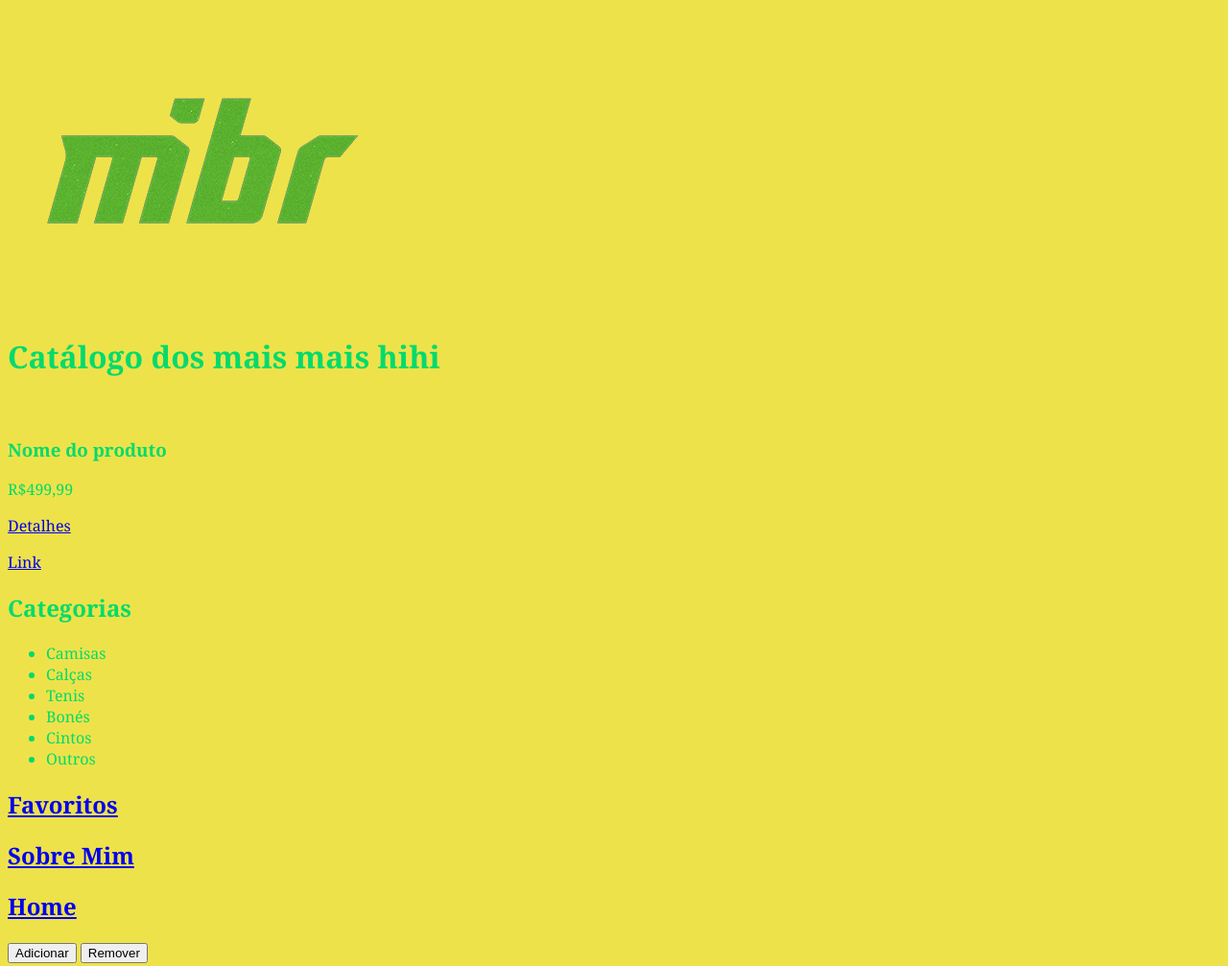
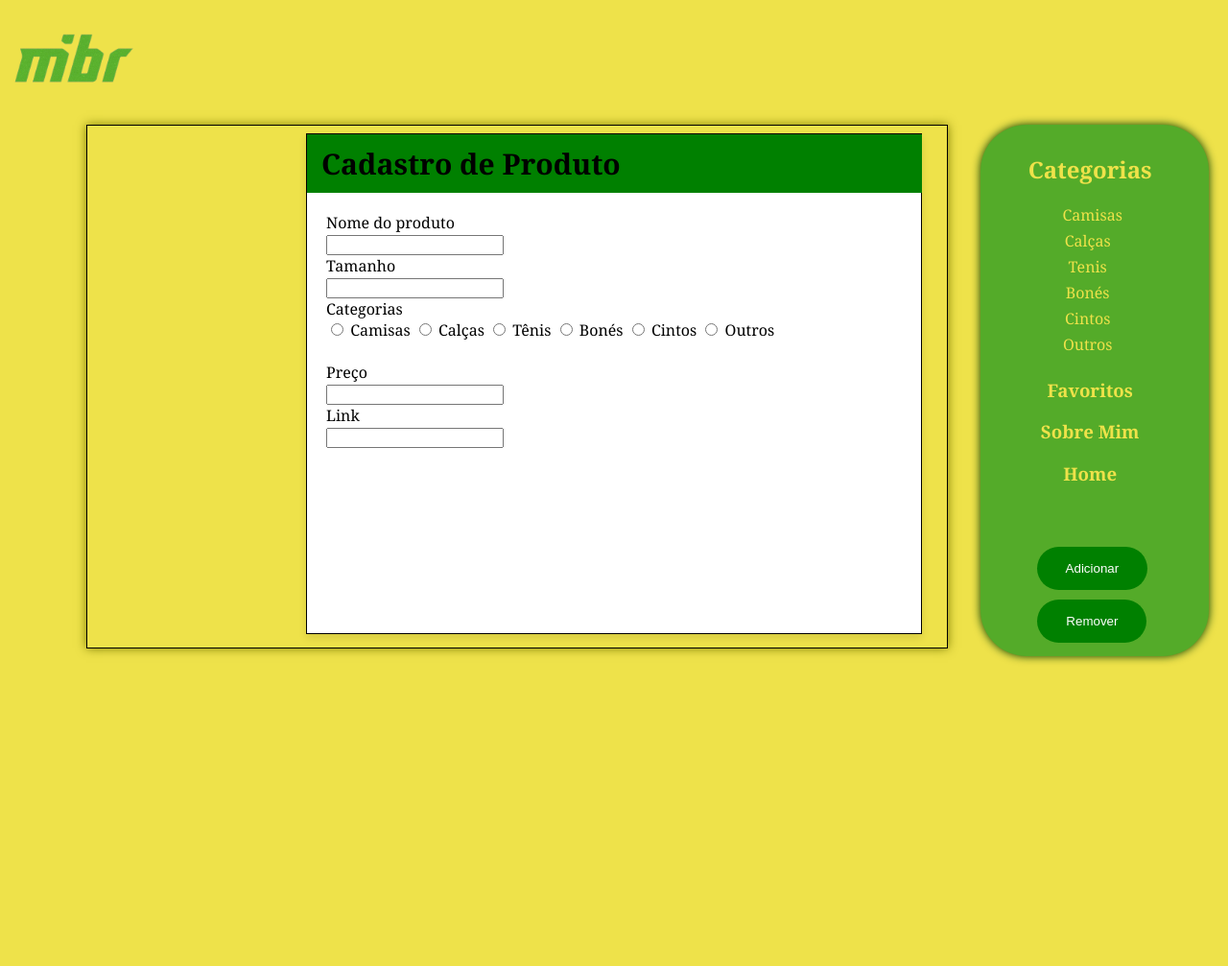
Before and after one commit to czartheboy/ProjetoWeb1, a plain HTML site: page index.html in a window 1280 px wide. Shown: the whole page at 96% size. After the commit the page ends 800 px from the top, so only its background shows below. Drawn offline with Linux system fonts and the light colour scheme.

Commit message:
Formulario adicionado

```diff
--- a/index.html
+++ b/index.html
@@ -1,48 +1,94 @@
 <!DOCTYPE html>
 <html lang="en">
+
 <head>
     <meta charset="UTF-8">
     <meta name="viewport" content="width=device-width, initial-scale=1.0">
     <title>jotaceiiiiiiiiiiii</title>
     <link rel="stylesheet" href="style.css">
 </head>
+
 <body>
     <div id="content">
         <header class="cabecalho">
-            <img src="images/mibrg.png" alt="logo">
-            <h1>Catálogo dos mais mais hihi</h1>
+            <img class="logo" src="images/mibrg.png" alt="logo">
         </header>
 
+        <aside>
+
+            <h2>Categorias</h2>
+            <ul>
+                <li><a href="#">Camisas</a></li>
+                <li><a href="#">Calças</a></li>
+                <li><a href="#">Tenis</a></li>
+                <li><a href="#">Bonés</a></li>
+                <li><a href="#">Cintos</a></li>
+                <li><a href="#">Outros</a></li>
+            </ul>
+
+            <h3><a href="favs.htm">Favoritos</a></h3>
+            <h3><a href="sobre.html">Sobre Mim</a></h3>
+            <h3><a href="index.html">Home</a></h3>
+
+            <div class="botoes">
+                <button id="adicionar">Adicionar</button>
+                <button id="remover">Remover</button>
+            </div>
+
+        </aside>
+
         <main>
-            <div class="produto">
-                <img src="" alt="">
-                <h3>Nome do produto</h3>
-                <p class="preco">R$499,99</p>
-                <p><a href="#">Detalhes</a></p>
-                <p><a href="#">Link</a></p>
-            </div>
+
         </main>
 
-        <aside>
-            <div class="menulateral">
-                <h2>Categorias</h2>
-                <ul>
-                    <li>Camisas</li>
-                    <li>Calças</li>
-                    <li>Tenis</li>
-                    <li>Bonés</li>
-                    <li>Cintos</li>
-                    <li>Outros</li>
-                </ul>
-                <h2><a href="favs.htm">Favoritos</a></h2>
-                <h2><a href="sobre.html">Sobre Mim</a></h2>
-                <h2><a href="index.html">Home</a></h2>
-            </div>
-            <div class="botoes">
-                <button class="adicionar">Adicionar</button>
-                <button class="remover">Remover</button>
-            </div>
-        </aside>
+        <div id="container-add">
+            <h1>Cadastro de Produto</h1>
+            <!-- Nome do Produto -->
+            <label for="name">Nome do produto</label><br>
+            <input type="text" id="name" name="name" required><br>
+
+            <!-- Tamanho do Produto -->
+            <label for="tamanho">Tamanho</label><br>
+            <input type="text" id="tamanho" name="tamanho" required><br>
+
+            <!-- Categorias (Escolha de Produto) -->
+            <label for="Categorias">Categorias</label><br>
+            <label>
+                <input type="radio" id="camisas" name="produto" value="camisas" required> Camisas
+            </label>
+            <label>
+                <input type="radio" id="calcas" name="produto" value="calcas"> Calças
+            </label>
+            <label>
+                <input type="radio" id="tenis" name="produto" value="tenis"> Tênis
+            </label>
+            <label>
+                <input type="radio" id="bones" name="produto" value="bones"> Bonés
+            </label>
+            <label>
+                <input type="radio" id="cintos" name="produto" value="cintos"> Cintos
+            </label>
+            <label>
+                <input type="radio" id="outros" name="produto" value="outros"> Outros
+            </label><br><br>
+
+            <!-- Preço -->
+            <label for="preco">Preço</label><br>
+            <input type="number" id="preco" name="preco" step="0.01" min="0" required><br>
+
+            <!-- Link -->
+            <label for="link">Link</label><br>
+            <input type="url" id="link" name="link" required><br>
+        </div>
+
+
+
+
+
     </div>
+
 </body>
+
+<script src="script.js"></script>
+
 </html>
--- /dev/null
+++ b/script.js
@@ -0,0 +1,16 @@
+console.log('Hello World');
+
+function add () {
+    alert("Adicionando produto");
+}
+
+function addproduto () {
+    var container = document.getElementById("container-add");
+
+    container.style.display = "block";
+}
+
+function fecharAdd () {
+    var container = document.getElementById("container-add");
+    container.style.display = "none";
+}
--- a/style.css
+++ b/style.css
@@ -1,5 +1,142 @@
 body {
     background-color: #eee24a;
     font-family: Georgia, 'Times New Roman', Times, serif;
-    color: #02da6c;
+    margin: 0;
+    padding: 0;
+
 }
+
+/* ---------- - Cabecalho - ----------- */
+
+header {
+    height: 120px;
+}
+
+.logo {
+    height: 120px;
+}
+
+
+/* ---------- - Barra lateral - ----------- */
+
+aside {
+    background-color: #54ab29;
+    color: #eee24a;
+    padding: 10px 0 0 20px;
+    border-radius: 3rem;
+    height: 34rem;
+    width: 17%;
+    float: right;
+    margin: 10px 20px 0 0;
+    box-shadow: 0 0 10px rgb(2, 59, 2);
+}
+
+aside > h2, h3 {
+    text-align: center;
+    margin-right: 30px;
+}
+
+aside > ul li {
+    text-align: center;
+    margin-left: 25px;
+}
+
+ul li a {
+    margin-right: 100px;
+}
+
+a {
+    text-decoration: none;
+    color: #eee24a;
+}
+
+ul li a:hover {
+    text-decoration: underline;
+    color: rgb(115, 115, 3);
+}
+
+
+h3 a:hover {
+    background-color: rgba(0, 0, 0, 0.5);
+}
+
+a:active {
+    color: white;
+    text-decoration: none;
+}
+
+li {
+    color: yellow;
+    margin-left: -20px;
+    padding-bottom: 5px;
+    list-style-type: none;
+}
+
+.botoes {
+    height: 8rem;
+    margin: 4rem 0 0 1rem;
+    width: 10rem;
+}
+
+.botoes button {
+    background-color: green;
+    color: white;
+    border: none;
+    border-radius: 5rem;
+    display: block;
+    padding: 15px 30px;
+    margin: 0 auto;
+}
+
+#adicionar {
+    margin: 1rem auto 10px auto;
+}
+
+#adicionar:hover {
+    background-color: #1c2f8b;
+    color: white;
+}
+
+#remover:hover {
+    background-color: rgb(242, 109, 109);
+}
+
+
+/* ---------- - Corpo / Catalogo - ----------- */
+
+main {
+    border: 1px solid black;
+    width: 70%;
+    height: 34rem;
+    float: left;
+    margin-left: 90px;
+    margin-top: 10px;
+    box-shadow: 0 0 10px rgb(125, 125, 1);
+}
+
+
+/* -------------------- Formulario cadaastro -------------------- */
+
+#container-add {
+    position: fixed; /* Fixa o formulário na tela */
+    top: 50%;        /* Coloca o formulário no meio da altura da tela */
+    left: 50%;       /* Coloca o formulário no meio da largura da tela */
+    transform: translate(-50%, -50%); /* Ajusta para centralizar exatamente */
+    width: 80%;      /* Define a largura do formulário (ajuste conforme necessário) */
+    max-width: 600px; /* Define a largura máxima (opcional) */
+    height: 30rem;
+    background-color: white; /* Cor de fundo para destacar o formulário */
+    padding: 20px;
+    border: 1px solid black; /* Borda do formulário */   /* Espaçamento interno */
+    box-shadow: 0 4px 8px rgba(0, 0, 0, 0.1); /* Sombra para dar destaque */
+    z-index: 10;     /* Garante que o formulário fique acima de outros elementos */
+}
+
+#container-add h1 {
+    background-color: green;
+    font-size: 30px;
+    padding: 10px 0 10px 15px;
+    margin-top: -20px;
+    margin-left: -20px;
+    width: 39.1rem;
+}
```
